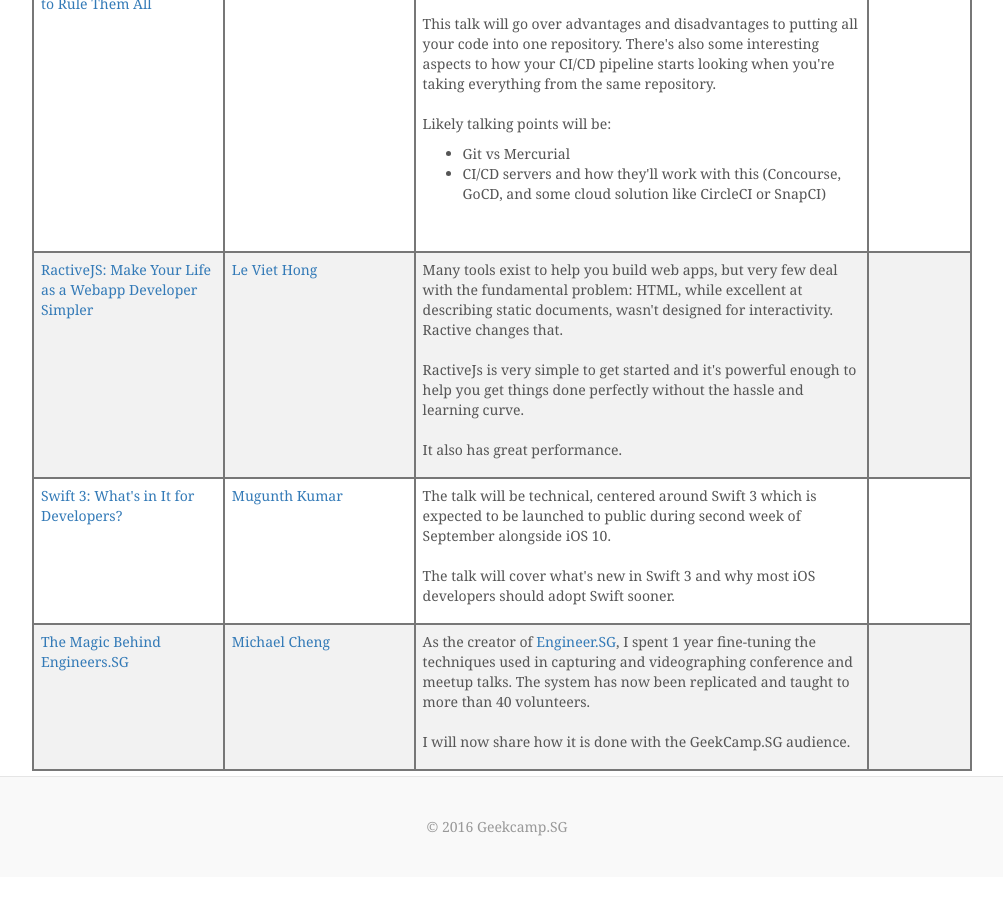
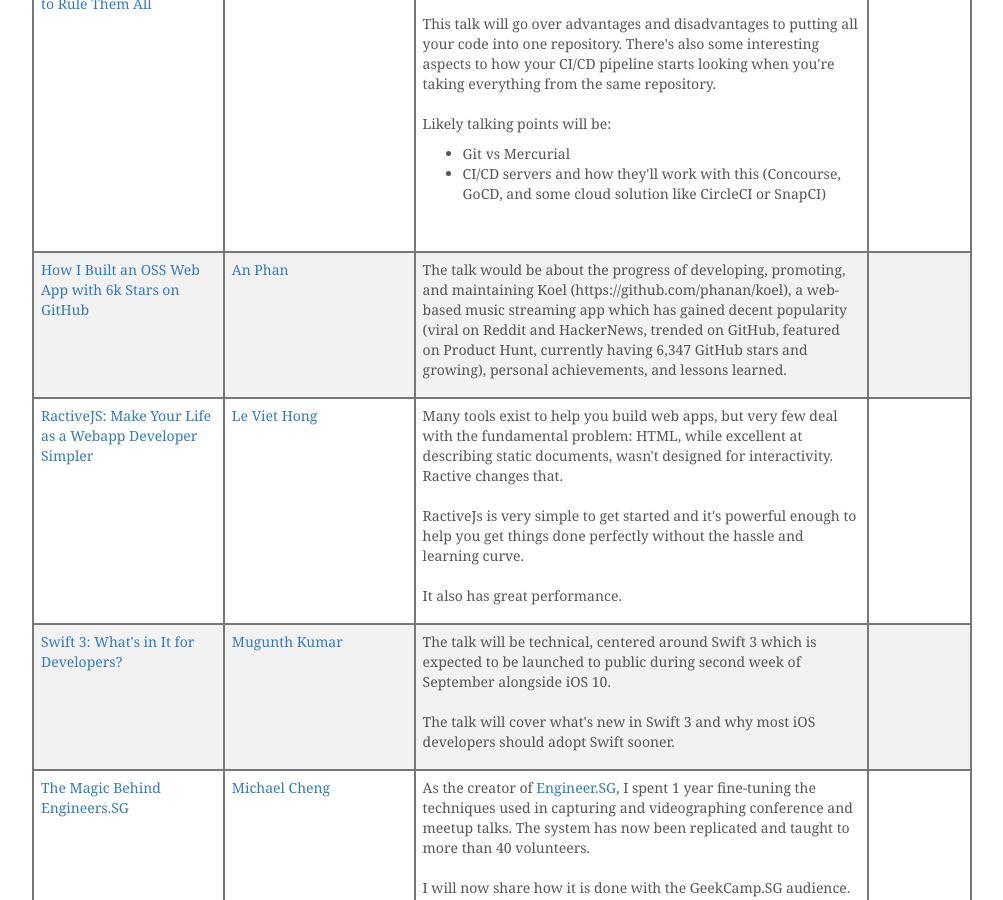
Before and after one commit to geekcampsg/website-2016, a Jekyll site: the page built from talks.html, in a window 1280 px wide and 900 px high, scrolled down 684 px. Shown: the whole window, without its empty margins (143-1146 px from the left). Built offline with Jekyll 4.4.1, drawn with Linux system fonts in a browser that asks for light colours; comment, search, counter and statistics services are not loaded; before the commit the page ends 1561 px from its top, so only the background shows below that.

Commit message:
add an's talk

```diff
--- a/_data/talks.yml
+++ b/_data/talks.yml
@@ -100,3 +100,15 @@
       developer, which can the major platforms to use to roll out AI/NLP solutions.
       How to use them and what are their drawbacks? Whats the current trends and whats the future?
       And a bit more...
+
+- slug: how-i-built-an-oss-webapp-with-6k-stars
+  speaker:
+    name: An Phan
+    link: https://github.com/phanan
+  talk:
+    title: How I Built an OSS Web App with 6k Stars on GitHub
+    description: >
+      The talk would be about the progress of developing, promoting, and maintaining Koel
+      (https://github.com/phanan/koel), a web-based music streaming app which has gained decent
+      popularity (viral on Reddit and HackerNews, trended on GitHub, featured on Product Hunt,
+      currently having 6,347 GitHub stars and growing), personal achievements, and lessons learned.
```
